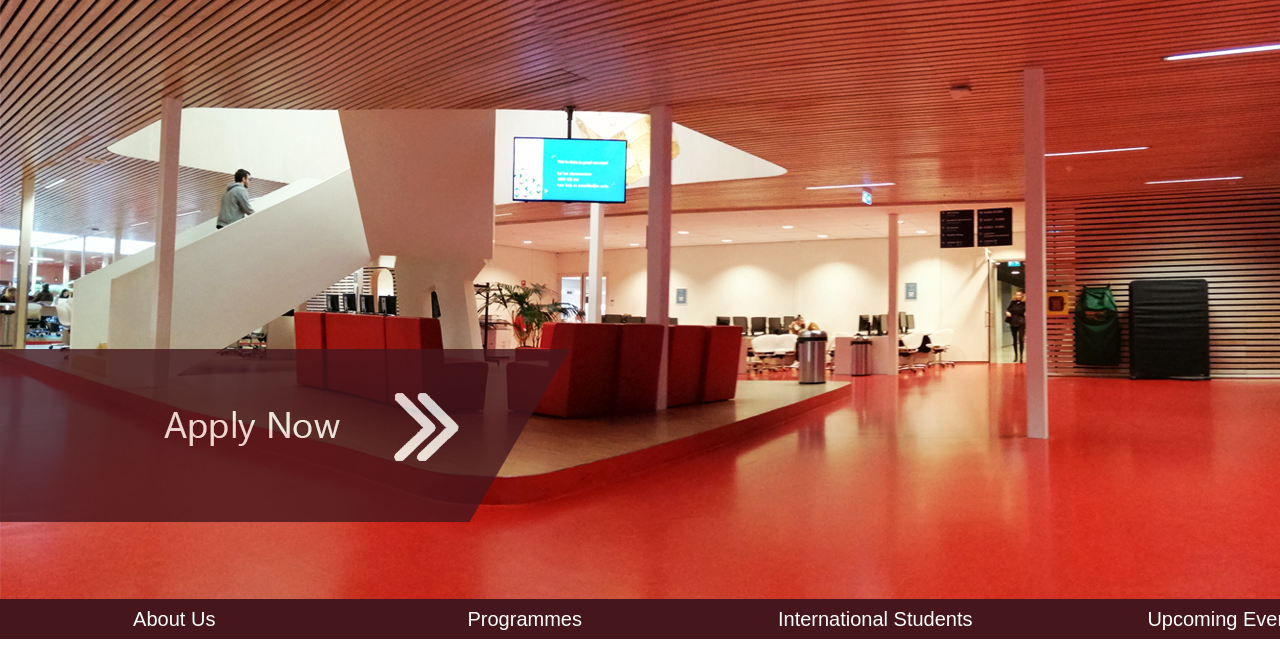
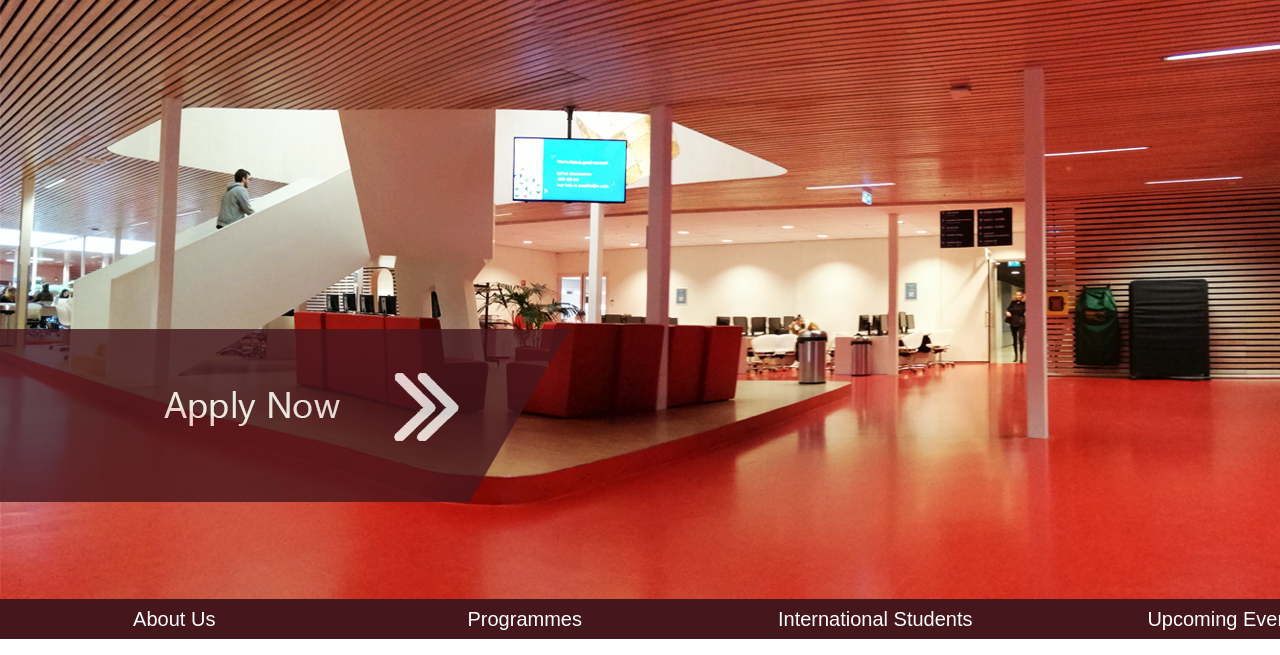
Before and after one commit to jonathanmohamed/IT1F2, a PHP site: page / in a window 1280 px wide; the page is wider, and only the part inside the window is pictured. Shown: the part 151-806 px from the top of that part. Run offline with PHP 8.4, Linux system fonts and the light colour scheme.

Commit message:
Update style.css
change the position of the apply now box to fit the new height of the slide

```diff
--- a/style.css
+++ b/style.css
@@ -61,7 +61,7 @@ p,h1,h2,h3,ul{
 {
 	width: 570px;
 	position: relative;
-	top: 350px;
+	top: 330px;
 	left: 0px;
 }
 
```
